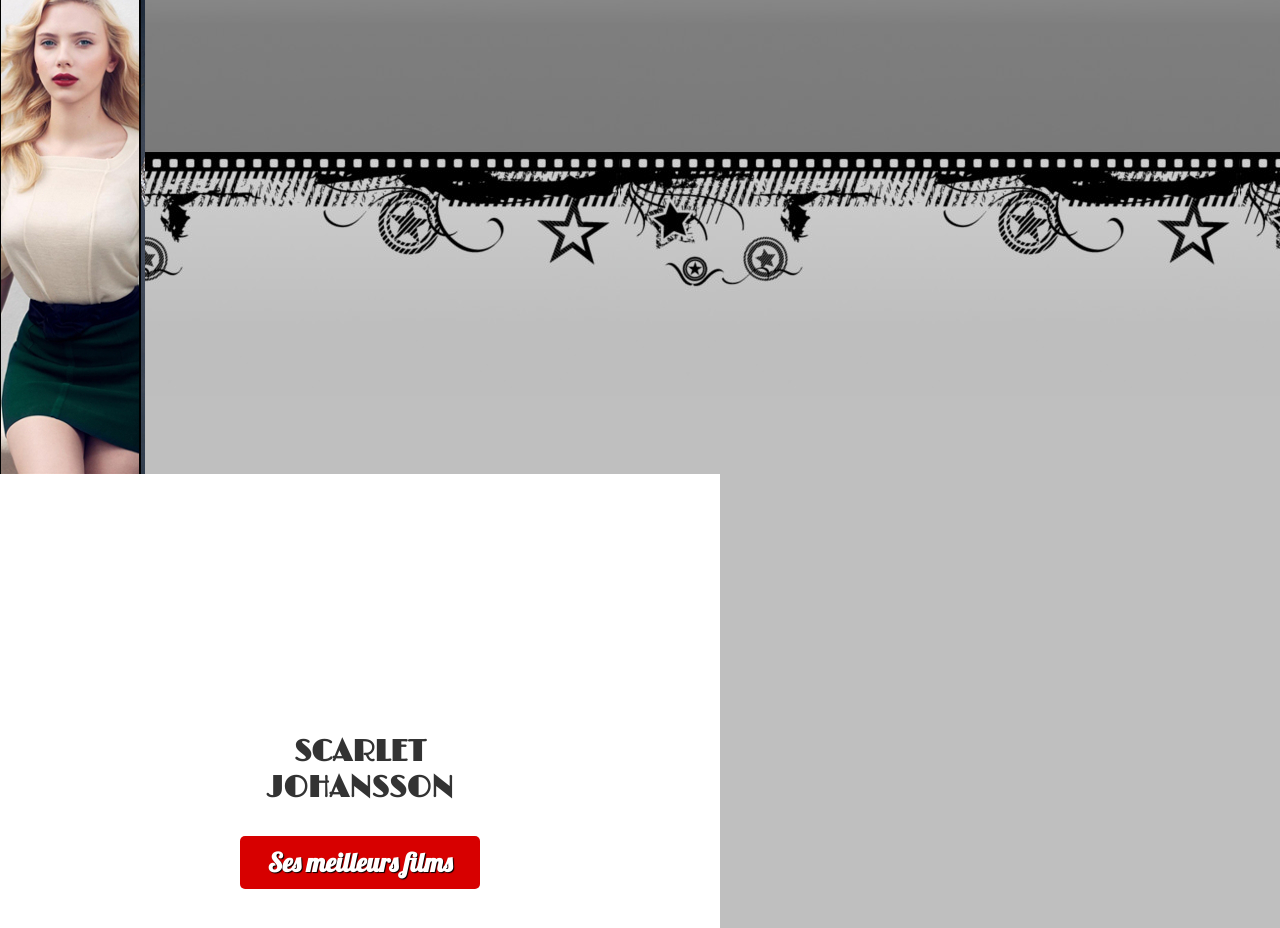
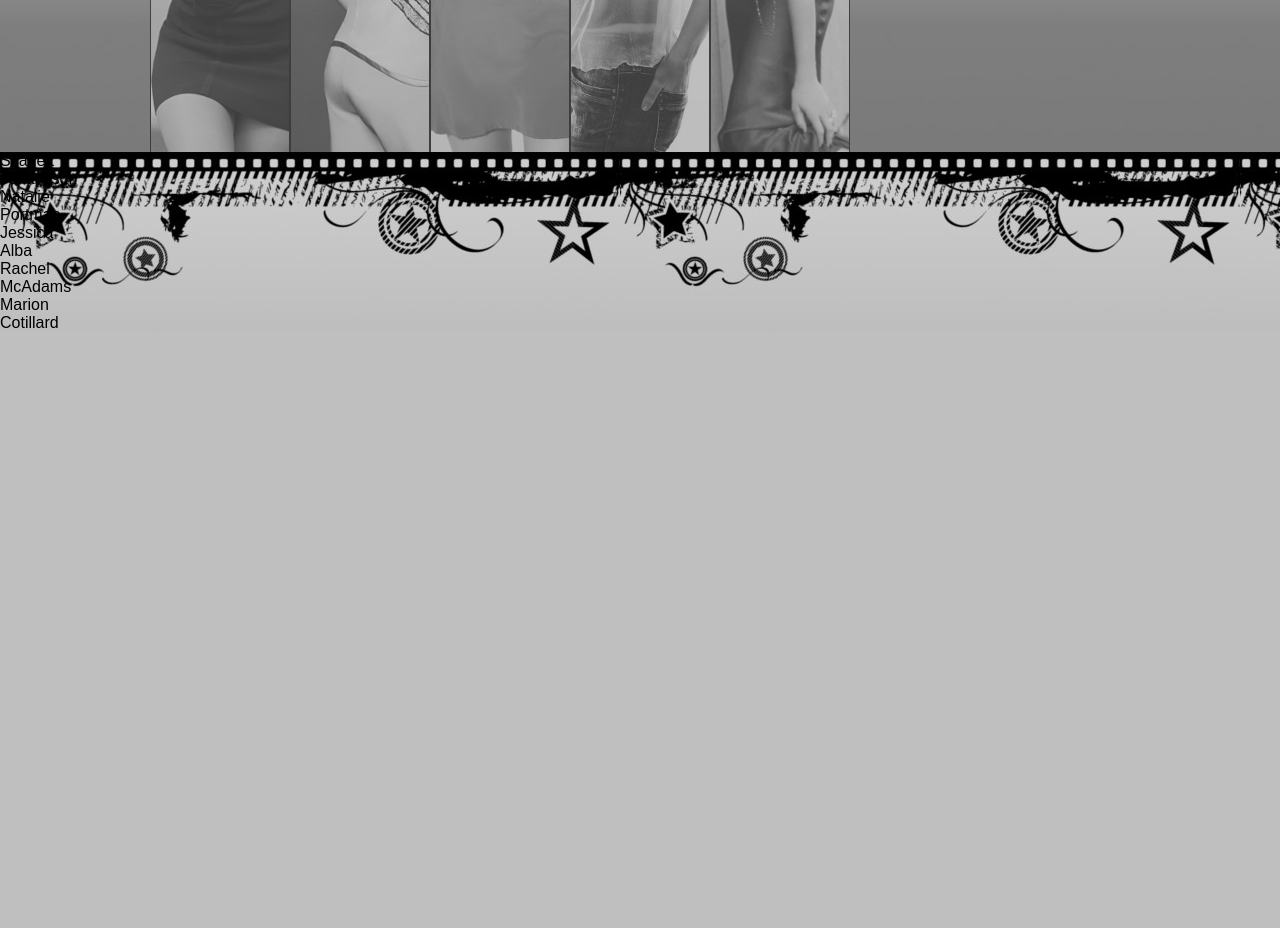
Before and after one commit to Kr4v3N/Interactive-webpage-in-jQuery, a plain HTML site: page index.html in a window 1280 px wide. Shown: the part 604-1532 px from the top of the page. After the commit the page ends 936 px from the top, so only its background shows below. Drawn offline with nearby package versions, Linux system fonts and the light colour scheme; a script that the page names is missing.

Commit message:
Setting up the decor

```diff
--- a/index.html
+++ b/index.html
@@ -1,25 +1,27 @@
 <!DOCTYPE html>
 <html>
 
-        <head>
+    <head>
         <title>Top 5 des meilleurs actrices</title>
         <script src="https://ajax.googleapis.com/ajax/libs/jquery/3.3.1/jquery.min.js"></script>
         <script src="script. js"></script>
         <link rel="stylesheet" type="text/css" href="style.css">
         <link href="https://fonts.googleapis.com/css?family=Limelight|Lobster" rel="stylesheet">
-        </head>
+    </head>
 
     <body>
         <header>
             <h1>Top 5 des meilleurs actrices</h1>
-            <section id="main-menu"></section>
+        </header>
+
+        <section id="main-menu">
             <ul>
                 <li>
                     <div id="part1" class="images">
                         <div class="bw"></div>
                         <div class="color"></div>
                     </div>
-                    <div class="discription">
+                    <div class="description">
                         <h2>Scarlet<br>Johansson</h2>
                         <h3>Ses meilleurs films</h3>
                         <p>Lucy</p>
@@ -32,7 +34,7 @@
                         <div class="bw"></div>
                         <div class="color"></div>
                     </div>
-                    <div class="discription">
+                    <div class="description">
                         <h2>Nathalie<br>Portman</h2>
                         <h3>Ses meilleurs films</h3>
                         <p>Black Swan</p>
@@ -45,7 +47,7 @@
                         <div class="bw"></div>
                         <div class="color"></div>
                     </div>
-                    <div class="discription">
+                    <div class="description">
                         <h2>Jessica<br>Alba</h2>
                         <h3>Ses meilleurs films</h3>
                         <p>Awake</p>
@@ -58,7 +60,7 @@
                         <div class="bw"></div>
                         <div class="color"></div>
                     </div>
-                    <div class="discription">
+                    <div class="description">
                         <h2>Rachel<br>McAdams</h2>
                         <h3>Ses meilleurs films</h3>
                         <p>The Notebook</p>
@@ -71,7 +73,7 @@
                         <div class="bw"></div>
                         <div class="color"></div>
                     </div>
-                    <div class="discription">
+                    <div class="description">
                         <h2>Marion<br>Cotillard</h2>
                         <h3>Ses meilleurs films</h3>
                         <p>Jeux d'enfants</p>
@@ -80,6 +82,16 @@
                     </div>
                 </li>
             </ul>
-        </header>
+        </section>
+        <section id="buttons-menu">
+                <ul>
+                    <li class="button">Scarlett<br>Johansson</li>
+                    <li class="button">Natalie<br>Portman</li>
+                    <li class="button">Jessica<br>Alba</li>
+                    <li class="button">Rachel<br>McAdams</li>
+                    <li class="button">Marion<br>Cotillard</li>
+                </ul>
+        </section>
+
     </body>
 </html>
--- a/style.css
+++ b/style.css
@@ -35,9 +35,18 @@
     padding-top: 148px;
 }
 
-#main-menu ul li {}
+#main-menu ul li {
+    float: left;
+    width: 140px;
+    height: 500px;
+    overflow: hidden;
+    position: relative;
+
+}
 
 .bw {
+    position: absolute;
+    left : 0;
     width: 145px;
     height: 500px;
     cursor: pointer;
@@ -46,6 +55,8 @@
 }
 
 .color {
+    position: absolute;
+    left : 140px;
     width: 145px;
     height: 500px;
     cursor: pointer;
@@ -68,14 +79,16 @@
     background-position: -560px 0px;
 }
 
-.discription {
+.description {
+    position: absolute;
+    left : 140px;
     width: 240px;
     height: 460px;
     padding: 240px;
     background: #fff;
 }
 
-.discription h2 {
+.description h2 {
     padding-top: 20px;
     font-size: 30px;
     font-family: "Limelight", sans-serif;
@@ -84,7 +97,7 @@
     text-transform: uppercase;
 }
 
-.discription h3 {
+.description h3 {
     margin-top: 30px;
     padding: 10px;
     font-size: 26px;
@@ -96,7 +109,7 @@
     border-radius: 5px;
 }
 
-.discription p {
+.description p {
     padding-top: 35px;
     font-size: 22px;
     font-family: "Lobster", sans-serif;
```
